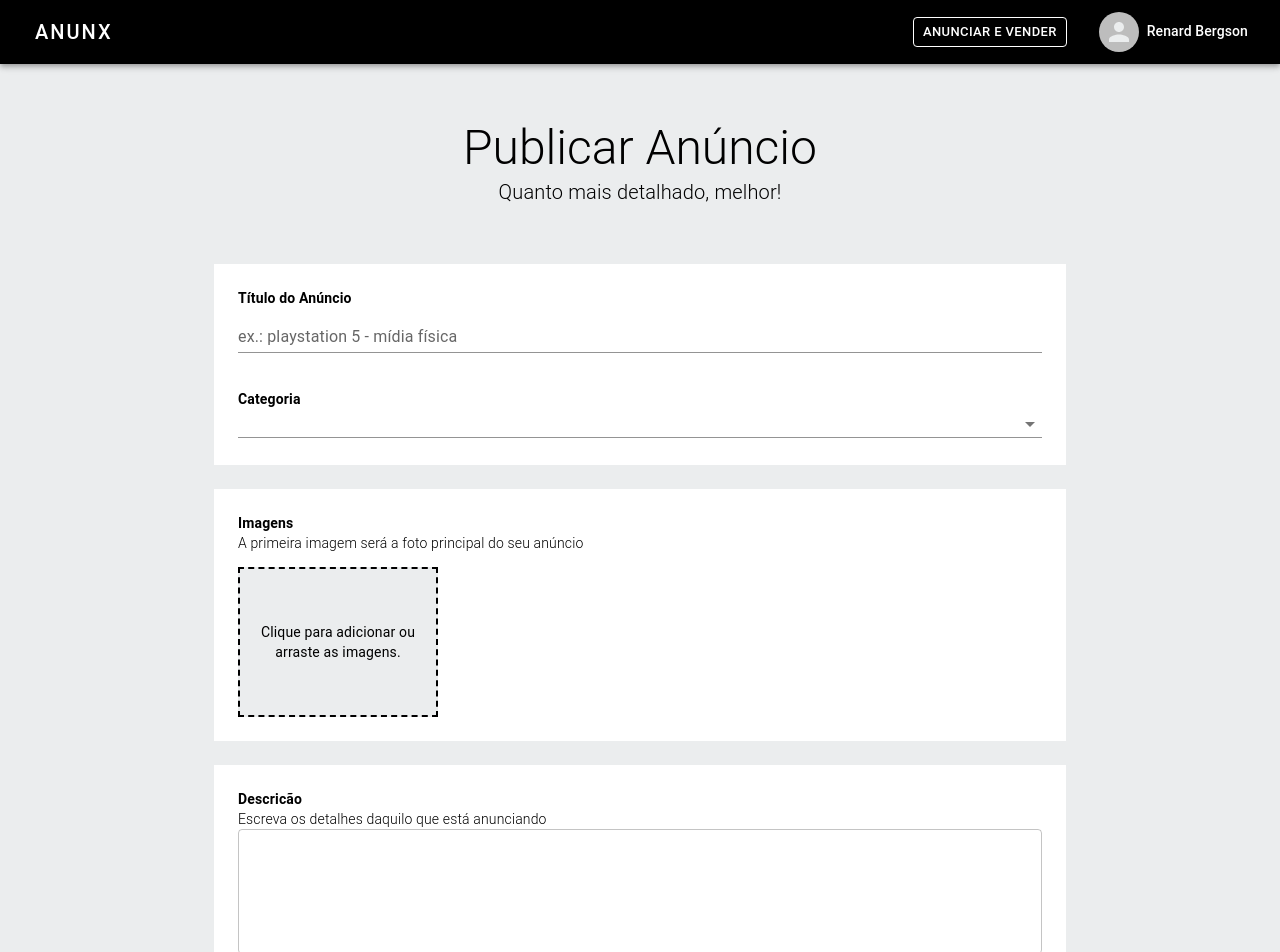
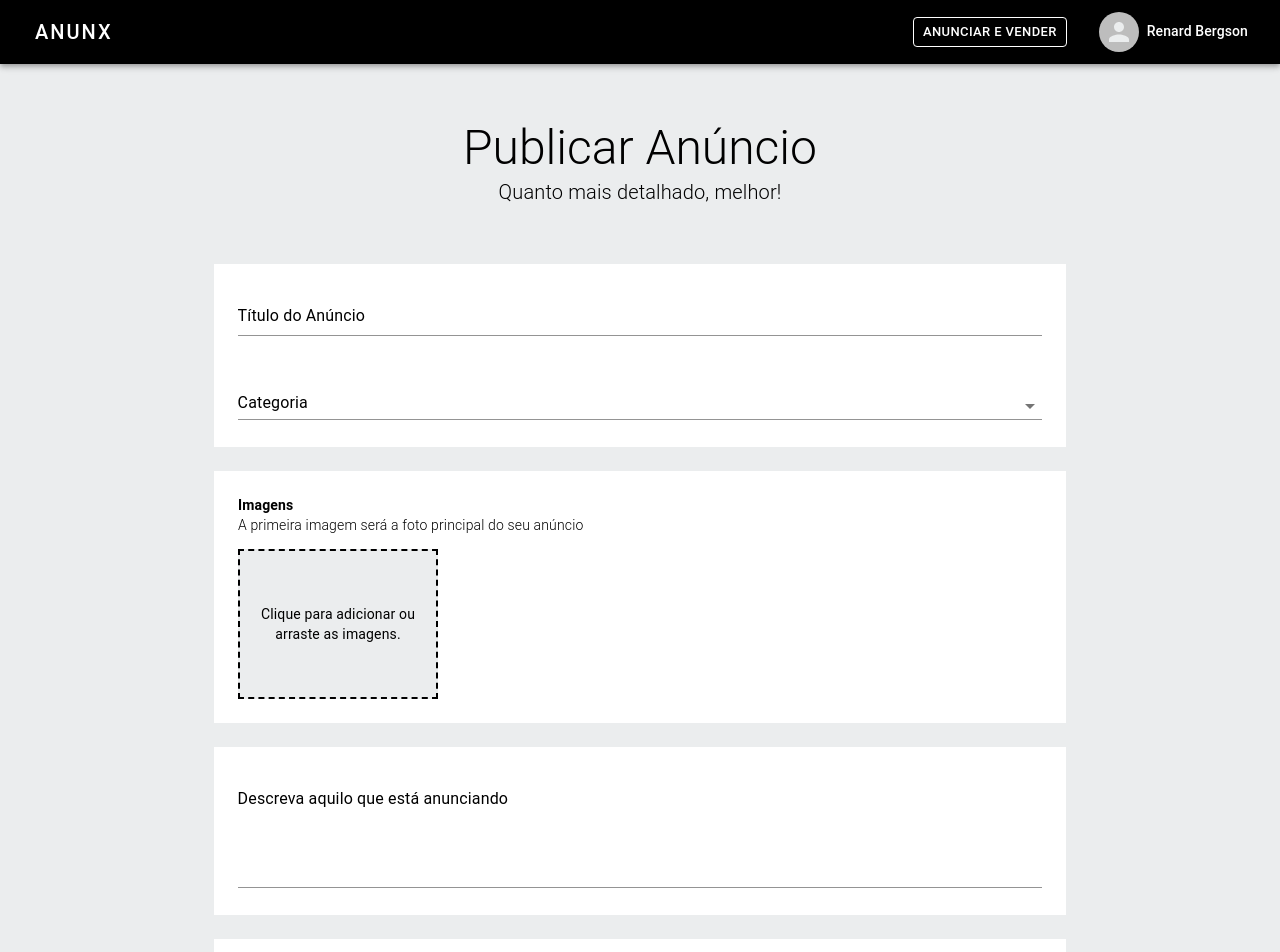
Before and after one commit to renardbergson/anunx, a Next.js app: page /pages/product/publish in a window 1280 px wide. Shown: the top 952 px of the page. Built offline with nearby package versions, Linux system fonts and the light colour scheme.

Commit message:
setting up description validation + refactor with formControl

```diff
--- a/src/app/pages/product/publish/page.jsx
+++ b/src/app/pages/product/publish/page.jsx
@@ -17,12 +17,15 @@ import {
   Button,
   InputAdornment,
   FormControl,
-  FormHelperText
+  InputLabel,
+  Input,
+  FormHelperText,
 } from '@mui/material'
 import DeleteForeverIcon from '@mui/icons-material/DeleteForever'
 
 import TemplateDefault from '../../../templates/Default'
 import PageTitle from '@/app/components/PageTitle'
+import theme from '@/app/theme'
 
 
 const ThumbsWrapper = styled.div`
@@ -77,6 +80,16 @@ const MainImageText = styled.span`
   bottom: 0;
 `
 
+const styles = {
+  inputLabel: {
+    marginLeft: -1.8,
+    color: theme.palette.primary.main,
+  },
+  inputHelperText: {
+    marginLeft: 0
+  }
+}
+
 const Publish = () => {
   const theme = useTheme()
 
@@ -100,6 +113,7 @@ const Publish = () => {
     initialValues: {
       title: '',
       category: '',
+      description: '',
     },
     validationSchema: newProductFormValidation,
     onSubmit: values => {
@@ -122,29 +136,24 @@ const Publish = () => {
       <form onSubmit={formik.handleSubmit}>
         <Container maxWidth="md">
           <Box sx={{background: theme.palette.secondary.main, padding: theme.spacing(3), marginBottom: theme.spacing(3)}}>
-            <Typography component="h6" variant="body2" fontWeight="bold">
+            <FormControl error={Boolean(formik.errors.title)} fullWidth>
+              <InputLabel sx={styles.inputLabel}>
                 Título do Anúncio
-            </Typography>
-
-            <TextField
+              </InputLabel>
+              <Input
                 name="title"
-              label="ex.: playstation 5 - mídia física"
-              variant="standard"
-              size="small"
-              fullWidth
                 onChange={formik.handleChange}
                 value={formik.values.title}
-              error={Boolean(formik.errors.title)}
-              helperText={formik.errors.title}
               />
+              <FormHelperText sx={styles.inputHelperText}>
+                {formik.errors.title}
+              </FormHelperText>
+            </FormControl>
 
             <br /> <br /> <br />
 
-            <Typography component="h6" variant="body2" fontWeight="bold">
-              Categoria
-            </Typography>
-
             <FormControl error={Boolean(formik.errors.category)} fullWidth>
+              <InputLabel sx={styles.inputLabel}>Categoria</InputLabel>
               <Select
                 name="category"
                 size="small"
@@ -157,7 +166,9 @@ const Publish = () => {
                 <MenuItem value="Veículos">Veículos</MenuItem>
                 <MenuItem value="Esportes">Esportes</MenuItem>
               </Select>
-              <FormHelperText sx={{marginLeft: 0}}> {formik.errors.category} </FormHelperText>
+              <FormHelperText sx={styles.inputHelperText}>
+                {formik.errors.category}
+              </FormHelperText>
             </FormControl>
           </Box>
         </Container>
@@ -207,19 +218,21 @@ const Publish = () => {
 
         <Container maxWidth="md">
           <Box sx={{background: theme.palette.secondary.main, padding: theme.spacing(3), marginBottom: theme.spacing(3)}}>
-            <Typography component="h6" variant="body2" fontWeight="bold">
-              Descricão
-            </Typography>
-
-            <Typography component="div" variant="body2" fontWeight="light" color='primary'>
-              Escreva os detalhes daquilo que está anunciando
-            </Typography>
-
-            <TextField
+            <FormControl error={Boolean(formik.errors.description)} fullWidth>
+              <InputLabel sx={styles.inputLabel}>
+                Descreva aquilo que está anunciando
+              </InputLabel>
+              <Input
+                name="description"
                 multiline
                 rows={4}
-              fullWidth
+                value={formik.values.description}
+                onChange={formik.handleChange}
               />
+              <FormHelperText sx={styles.inputHelperText}>
+                {formik.errors.description}
+              </FormHelperText>
+            </FormControl>
           </Box>
         </Container>
 
--- a/src/app/validations/newProductFormValidation.js
+++ b/src/app/validations/newProductFormValidation.js
@@ -4,11 +4,15 @@ const newProductFormValidation = Yup.object().shape({
   title: Yup
     .string()
     .required('campo obrigatório!')
-    .min(10, 'título resumido demais')
+    .min(10, 'título curto demais')
     .max(60, 'insira mais detalhes na descrição'),
   category:
     Yup.string()
+    .required('campo obrigatório!'),
+  description: Yup
+    .string()
     .required('campo obrigatório!')
+    .min(50, 'insira uma descrição com pelo menos 50 caracteres')
 })
 
 export default newProductFormValidation
```
Lines whose indentation alone changed are shown as unchanged.
